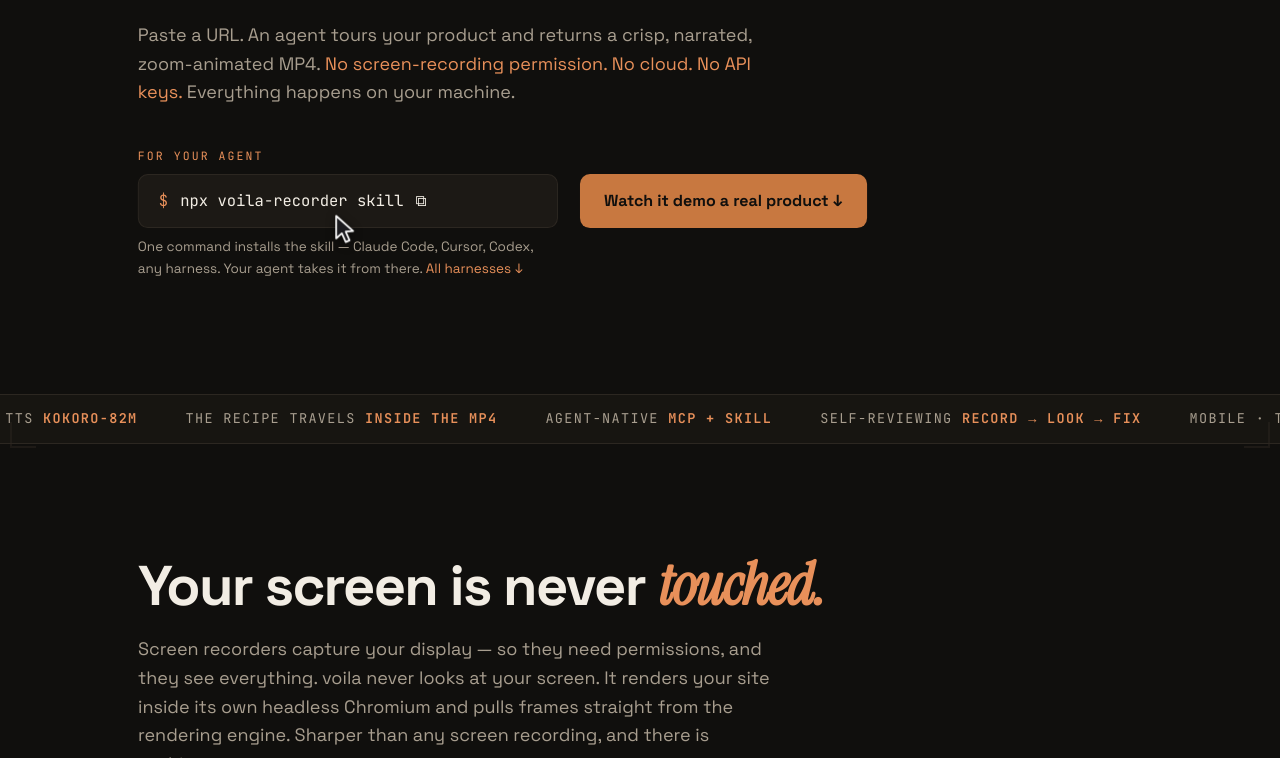
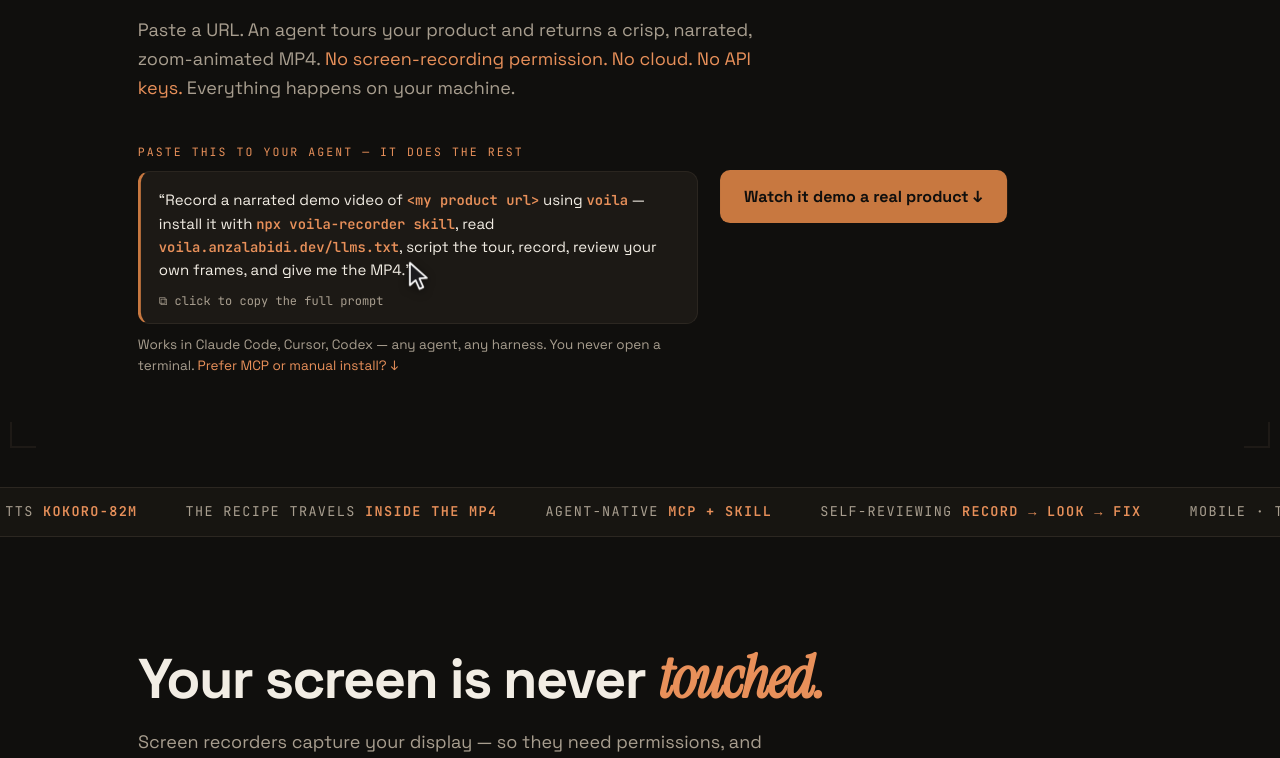
Before and after one commit to anzal1/voila, a website: page docs/index.html in a window 1280 px wide. Shown: the part 342-1100 px from the top of the page. Drawn offline with Linux system fonts and the light colour scheme.

Commit message:
Hero entry: prefilled copy-to-agent prompt (zero-terminal onboarding)

```diff
--- a/docs/index.html
+++ b/docs/index.html
@@ -98,9 +98,19 @@
   .heroline em { color: var(--copper-hot); font-style: normal; }
 
   .cta { display: flex; gap: 22px; margin-top: 40px; flex-wrap: wrap; align-items: flex-start; }
+  .agentbox { max-width: 560px; }
   .agentbox .al { font-family: "JetBrains Mono", monospace; font-size: 11.5px; letter-spacing: .18em;
-    color: var(--copper-hot); margin-bottom: 8px; }
-  .agentbox .ah { color: var(--muted); font-size: 13.5px; margin-top: 8px; max-width: 420px; }
+    color: var(--copper-hot); margin-bottom: 10px; }
+  .agentbox .ah { color: var(--muted); font-size: 13.5px; margin-top: 10px; }
+  .promptcard {
+    background: var(--panel); border: 1px solid var(--line); border-left: 3px solid var(--copper);
+    border-radius: 12px; padding: 16px 18px 12px; cursor: pointer; transition: border-color .2s;
+  }
+  .promptcard:hover { border-color: var(--copper); }
+  .promptcard p { font-size: 15px; line-height: 1.55; color: var(--cream); }
+  .promptcard b { color: var(--copper-hot); font-weight: 600; font-family: "JetBrains Mono", monospace; font-size: .92em; }
+  .promptcard .copyhint { display: block; margin-top: 10px; font-family: "JetBrains Mono", monospace;
+    font-size: 12px; color: var(--muted); }
   .cta .btn { margin-top: 27px; }
   .npx {
     font-family: "JetBrains Mono", monospace; font-size: 15.5px;
@@ -236,9 +246,16 @@
     <em>No screen-recording permission. No cloud. No API keys.</em> Everything happens on your machine.</p>
   <div class="cta">
     <div class="agentbox">
-      <div class="al">FOR YOUR AGENT</div>
-      <div class="npx" id="npx" title="copy"><span class="p">$</span> npx voila-recorder skill <span class="d">⧉</span></div>
-      <p class="ah">One command installs the skill — Claude Code, Cursor, Codex, any harness. Your agent takes it from there. <a href="#agents">All harnesses ↓</a></p>
+      <div class="al">PASTE THIS TO YOUR AGENT — IT DOES THE REST</div>
+      <div class="promptcard" id="promptcard" title="click to copy"
+        data-copy="Record a narrated demo video of <MY PRODUCT URL> using voila. Setup: run `npx -y voila-recorder skill` to install the skill, and read https://voila.anzalabidi.dev/llms.txt for how it works. Then: get the page outline, write a steps YAML where every beat has a caption and spoken narration and the demo opens and closes with a title slide, record it, review your own frames, fix what's off, and give me the MP4.">
+        <p>“Record a narrated demo video of <b>&lt;my product url&gt;</b> using
+        <b>voila</b> — install it with <b>npx voila-recorder skill</b>, read
+        <b>voila.anzalabidi.dev/llms.txt</b>, script the tour, record, review
+        your own frames, and give me the MP4.”</p>
+        <span class="copyhint">⧉ click to copy the full prompt</span>
+      </div>
+      <p class="ah">Works in Claude Code, Cursor, Codex — any agent, any harness. You never open a terminal. <a href="#agents">Prefer MCP or manual install? ↓</a></p>
     </div>
     <a class="btn" href="#demo">Watch it demo a real product ↓</a>
   </div>
@@ -373,12 +390,17 @@ args = ["-y", "voila-recorder", "mcp"]</pre>
     setTimeout(() => el.style.borderColor = '', 900);
   }));
 
-  // copy npx
-  const npx = document.getElementById('npx');
-  npx.addEventListener('click', () => {
-    navigator.clipboard?.writeText('npx -y voila-recorder skill');
-    npx.style.borderColor = 'var(--copper-hot)';
-    setTimeout(() => npx.style.borderColor = '', 900);
+  // copy the prefilled agent prompt
+  const pc = document.getElementById('promptcard');
+  pc.addEventListener('click', () => {
+    navigator.clipboard?.writeText(pc.dataset.copy);
+    const hint = pc.querySelector('.copyhint');
+    hint.textContent = '✓ copied — paste it to your agent';
+    hint.style.color = 'var(--copper-hot)';
+    setTimeout(() => {
+      hint.textContent = '⧉ click to copy the full prompt';
+      hint.style.color = '';
+    }, 2200);
   });
 
   // click ripples, everywhere (voila's own click effect)
@@ -417,7 +439,7 @@ args = ["-y", "voila-recorder", "mcp"]</pre>
     hero.style.transform = 'scale(1.055)';
     await new Promise(r => setTimeout(r, 1500));
     hero.style.transform = 'scale(1)';
-    const cta = document.querySelector('.npx').getBoundingClientRect();
+    const cta = document.querySelector('.promptcard').getBoundingClientRect();
     await flyTo(cta.left + cta.width * 0.5, cta.top + cta.height * 0.5, 1100);
     await new Promise(r => setTimeout(r, 1200));
     cur.style.opacity = '0';
```
